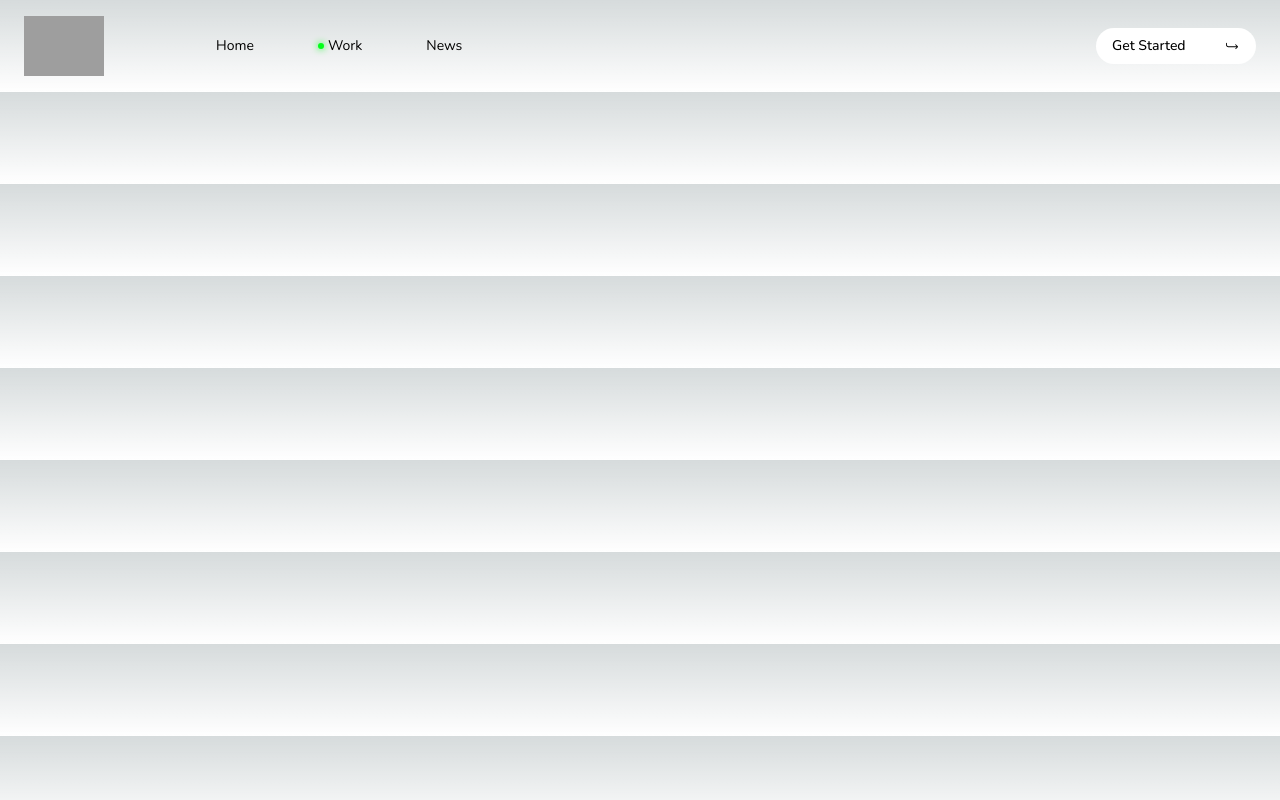
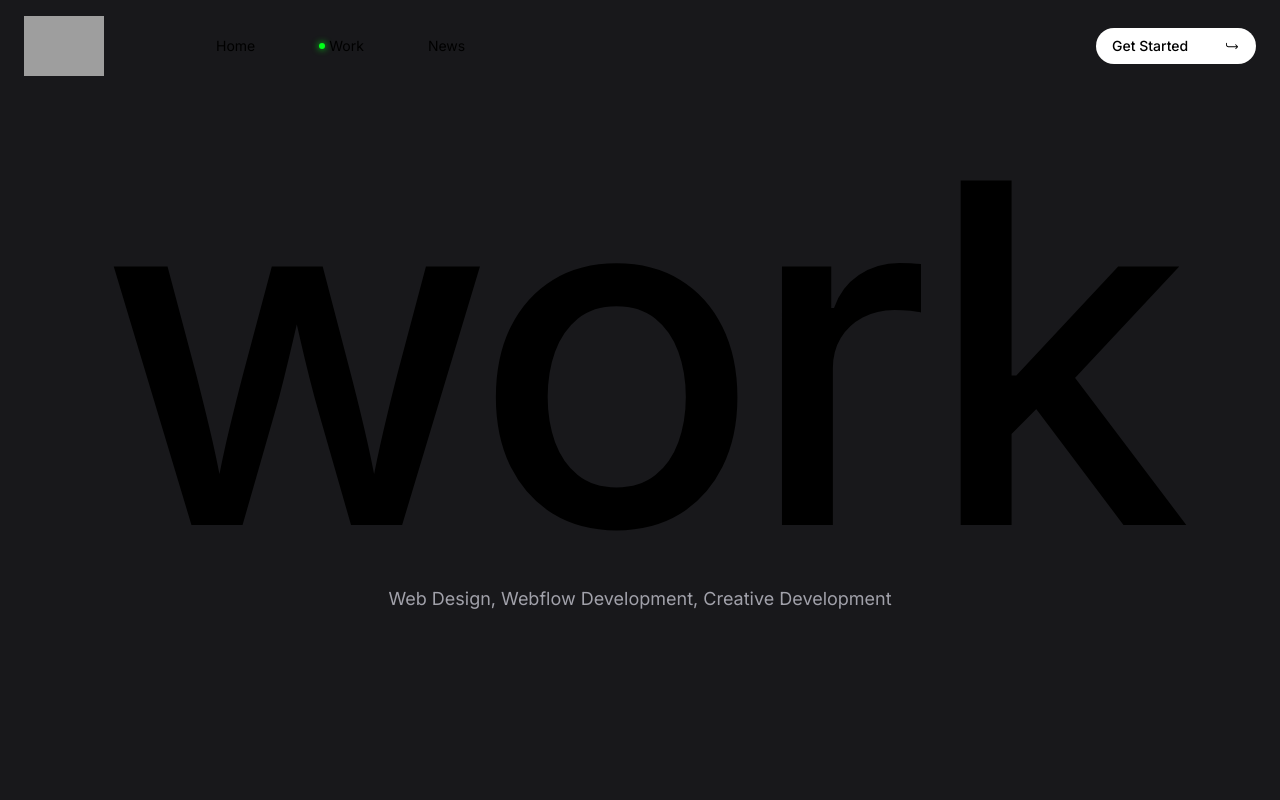
Before and after one commit to harshit-senpai/Refokus, a Next.js app: page / in a window 1280 px wide. Built offline with nearby package versions, Linux system fonts and the light colour scheme; grey boxes are pictures that could not be loaded.

Commit message:
work text

```diff
--- a/app/layout.tsx
+++ b/app/layout.tsx
@@ -1,8 +1,8 @@
 import type { Metadata } from "next";
-import { Nunito } from "next/font/google";
+import { Inter, Nunito } from "next/font/google";
 import "./globals.css";
 
-const nunito = Nunito({ subsets: ["latin"] });
+const nunito = Inter({ subsets: ["latin"] });
 
 export const metadata: Metadata = {
   title: "Create Next App",
--- a/app/page.tsx
+++ b/app/page.tsx
@@ -1,7 +1,13 @@
 import Navbar from "@/components/Navbar";
+import Work from "@/components/Work";
 import Image from "next/image";
 import Link from "next/link";
 
 export default function Home() {
-  return <Navbar />;
+  return (
+    <div className="w-full h-screen bg-zinc-900 overflow-y-none">
+      <Navbar />
+      <Work />
+    </div>
+  );
 }
--- a/components/Navbar.tsx
+++ b/components/Navbar.tsx
@@ -1,6 +1,6 @@
 import Image from "next/image";
 import Link from "next/link";
-import { links } from "..";
+import { links } from "../constants";
 import Button from "./Button";
 
 const Navbar = () => {
--- /dev/null
+++ b/components/Work.tsx
@@ -0,0 +1,16 @@
+const Work = () => {
+  return (
+    <div className="w-full mt-6">
+      <div className="max-w-[1440px] mx-auto text-center">
+        <h1 className="text-[37vw] font-medium tracking-tight leading-none select-none">
+          work
+        </h1>
+        <p className="text-zinc-400 text-lg font-regular leading-none text-muted">
+          Web Design, Webflow Development, Creative Development
+        </p>
+      </div>
+    </div>
+  );
+};
+
+export default Work;
```
Also changed, not shown: constants/index.ts (renamed from index.ts).
